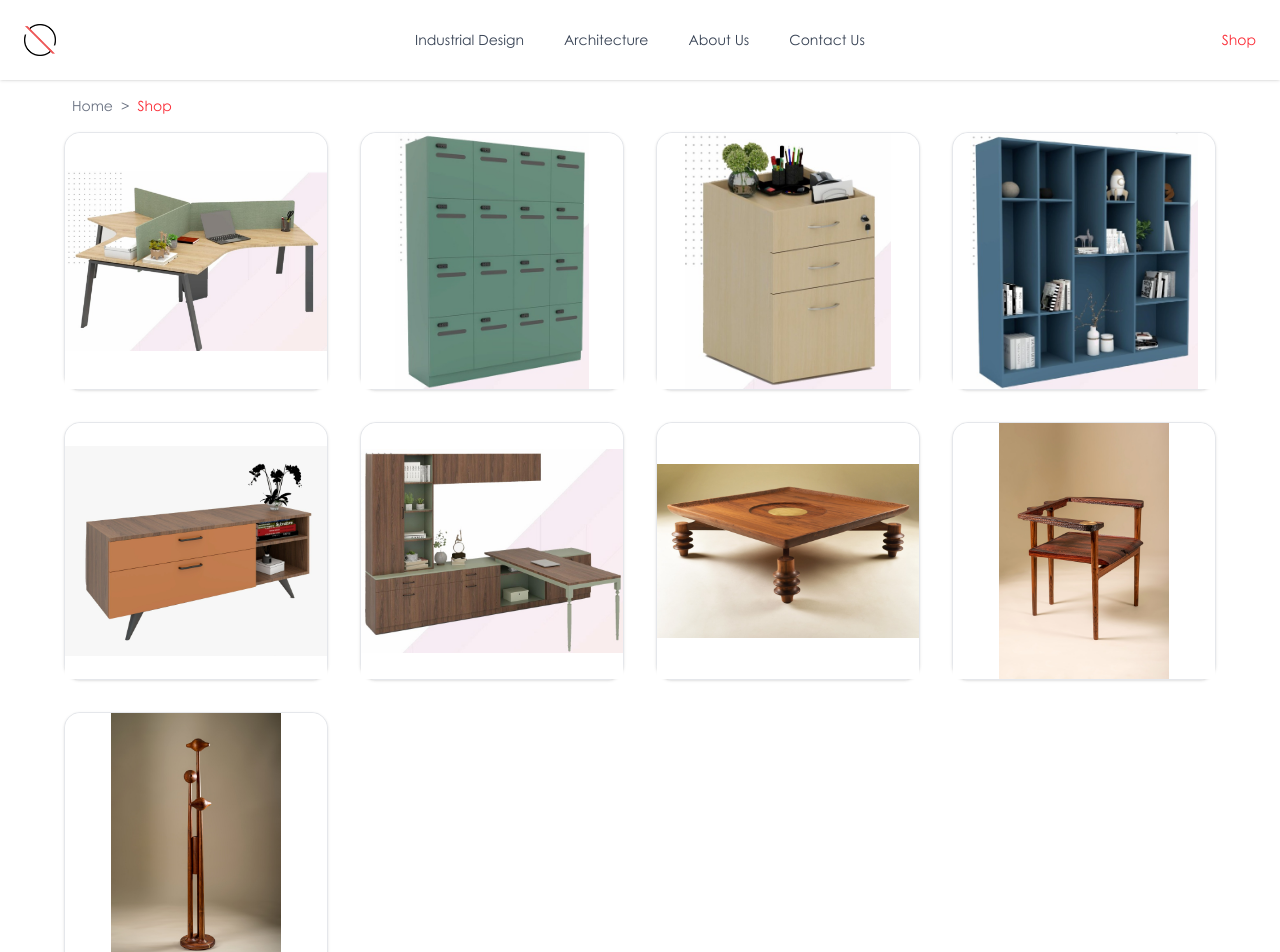
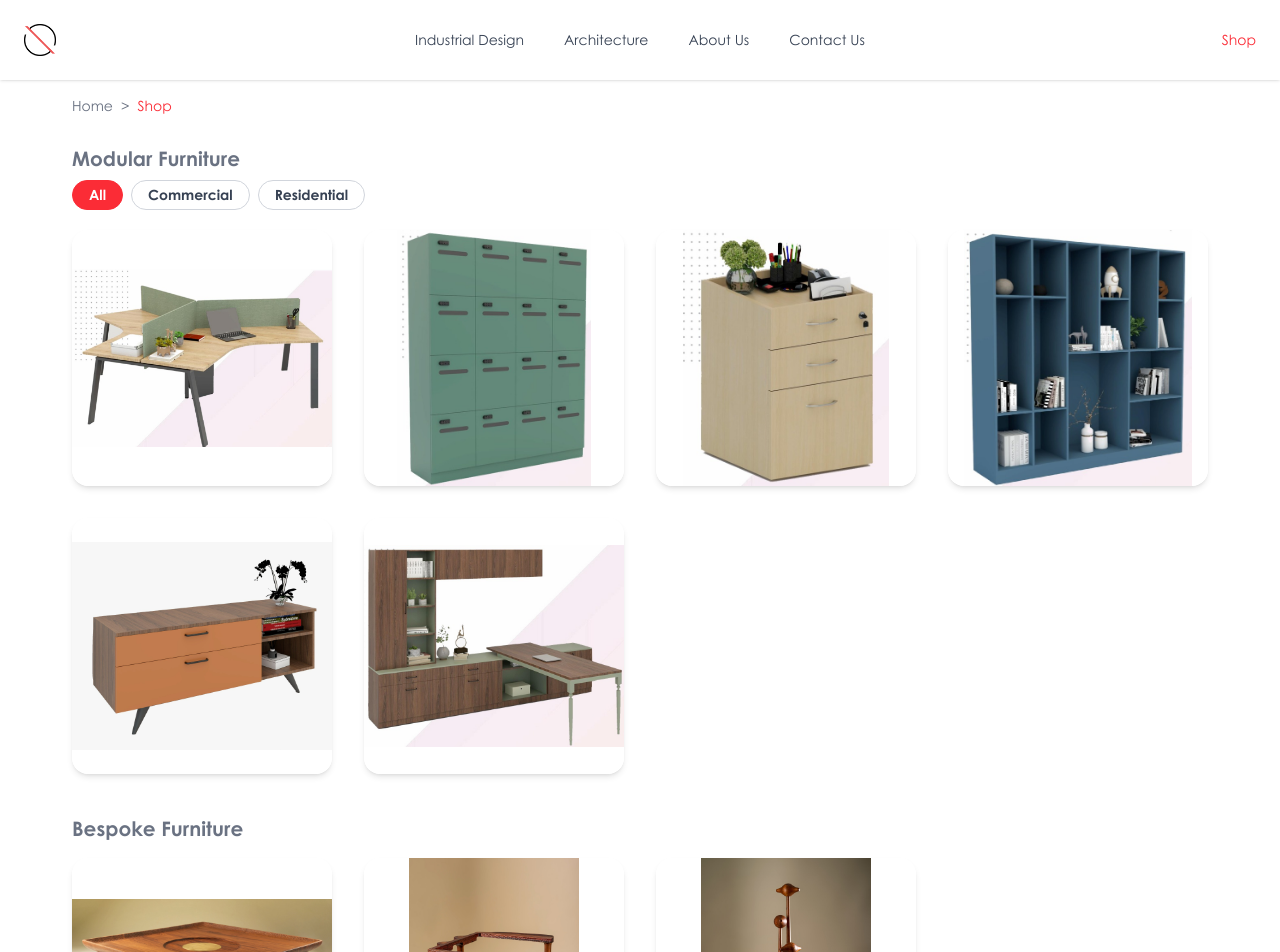
Before and after one commit to ShRavan-Variya/Unit-Modular-Studio, a Next.js app: page /products in a window 1280 px wide. Shown: the top 952 px of the page. Built offline with nearby package versions, Linux system fonts and the light colour scheme.

Commit message:
shop screen changes

```diff
--- a/src/app/products/Products.tsx
+++ b/src/app/products/Products.tsx
@@ -1,97 +1,93 @@
 "use client";
 
+import {useState} from "react";
 import {products, partners} from "@/constants/Theme";
-import {useSearchParams} from "next/navigation";
 import TopNav from "@/components/TopNav";
 import Image from "next/image";
 import Link from "next/link";
+import ProductCard from "@/components/ProductCard";
+
+const getUniqueSubcategories = (items: typeof products) => {
+  return [...new Set(items.map((p) => p.subcategory).filter(Boolean))];
+};
 
 export default function Products() {
-  const searchParams = useSearchParams();
-  const category = searchParams.get("category");
-  const subcategory = searchParams.get("subcategory");
+  const [selectedSubcategory, setSelectedSubcategory] = useState("All");
+
+  const modularProducts = products.filter(p => p.category === "Modular Furniture");
+  const bespokeProducts = products.filter(p => p.category === "Bespoke Furniture");
+  const subcategories = ["All", ...getUniqueSubcategories(modularProducts)];
+
+  const filteredModular = selectedSubcategory === "All"
+    ? modularProducts
+    : modularProducts.filter(p => p.subcategory.toLowerCase() === selectedSubcategory.toLowerCase());
+
   const duplicatedPartners = [...partners, ...partners, ...partners];
-
-  const filteredProjects = products.filter((item) => {
-    if (!category && !subcategory) return true;
-    if (item.category !== category) return false;
-    if (category === "Bespoke") return true;
-    if (subcategory) {
-      return item.subcategory?.toLowerCase() === subcategory.toLowerCase();
-    }
-    return true;
-  });
 
   return (
     <div className="flex flex-col min-h-screen bg-white">
-      {/* Main Scrollable Content */}
       <div className="flex-grow w-full mx-auto overflow-y-auto p-8 pt-20">
         <TopNav current={"products"} />
-        {/* Breadcrumb */}
-        <div className="w-full px-10 py-4 text-sm text-gray-500">
+
+        <div className="w-full px-3 sm:px-10 py-4 text-sm text-gray-500">
           <nav className="flex space-x-2" aria-label="Breadcrumb">
             <Link href="/" className="hover:underline">Home</Link>
             <span>&gt;</span>
-            {subcategory ? (
-              <>
-                <Link href="/products" className="hover:underline">Shop</Link>
-                <span>&gt;</span>
-                <Link href={`/products?category=${category}`} className="hover:underline">{category}</Link>
-                <span>&gt;</span>
-                <span className="text-red-500 font-medium">{subcategory}</span>
-              </>
-            ) : category ? (
-              <>
-                <Link href="/products" className="hover:underline">Shop</Link>
-                <span>&gt;</span>
-                <span className="text-red-500 font-medium">{category}</span>
-              </>
-            ) : <Link href="/products" className="text-red-500 font-medium">Shop</Link>}
+            <Link href="/products" className="text-red-500 font-medium">Shop</Link>
           </nav>
         </div>
-        {/* Grid Layout */}
-        <div className="grid grid-cols-1 sm:grid-cols-2 md:grid-cols-3 xl:grid-cols-4 gap-8 px-8">
-          {filteredProjects.length === 0 ? (
+
+        <h2 className="text-xl font-semibold mb-2 mt-3 text-gray-500 px-3 sm:px-10 ">Modular Furniture</h2>
+        <div className="flex flex-wrap gap-2 mb-5 px-3 sm:px-10">
+          {subcategories.map((sub, index) => (
+            <button
+              key={index}
+              onClick={() => setSelectedSubcategory(sub)}
+              className={`px-4 py-1 border rounded-full text-sm font-semibold transition ${
+                selectedSubcategory === sub
+                  ? "bg-red-500 text-white border-red-500"
+                  : "bg-white text-gray-700 border-gray-300 hover:bg-gray-100"
+              }`}
+            >{sub}</button>
+          ))}
+        </div>
+        <div className="grid grid-cols-1 sm:grid-cols-2 md:grid-cols-3 xl:grid-cols-4 gap-8 px-3 sm:px-10">
+          {filteredModular.length === 0 ? (
             <div className="col-span-full text-center text-gray-500">No products found.</div>
           ) : (
-            filteredProjects.map((item) => (
-              item.link ? (
-                <a
-                  key={item.id}
-                  href={item.link}
-                  target="_blank"
-                  rel="noopener noreferrer"
-                  className="block bg-white border border-gray-200 rounded-2xl shadow hover:shadow-lg transition duration-300 hover:scale-105"
-                >
-                  <div className="relative w-full h-64 rounded-t-2xl overflow-hidden">
-                    <Image
-                      src={item.image.src}
-                      alt={`Product ${item.id}`}
-                      fill
-                      className="object-contain bg-white"
-                    />
-                  </div>
-                </a>
-              ) : (
-                <div
-                  key={item.id}
-                  className="bg-white border border-gray-200 rounded-2xl shadow hover:shadow-lg transition duration-300 hover:scale-105"
-                >
-                  <div className="relative w-full h-64 rounded-t-2xl overflow-hidden">
-                    <Image
-                      src={item.image.src}
-                      alt={`Product ${item.id}`}
-                      fill
-                      className="object-contain bg-white"
-                    />
-                  </div>
-                </div>
-              )
+            filteredModular.map((item) => (
+              <ProductCard
+                key={item.id}
+                id={item.id}
+                image={item.image}
+                image2={item.image2}
+                category={item.category}
+                subcategory={item.subcategory}
+                link={item.link}
+              />
             ))
           )}
         </div>
+
+        <h2 className="text-xl font-semibold mb-4 mt-10 text-gray-500 px-3 sm:px-10">Bespoke Furniture</h2>
+        <div className="grid grid-cols-1 sm:grid-cols-2 md:grid-cols-3 xl:grid-cols-4 gap-8 px-3 sm:px-10">
+          {bespokeProducts.length === 0 ? (
+            <div className="col-span-full text-center text-gray-500">No products found.</div>
+          ) : (
+            bespokeProducts.map((item) => (
+              <ProductCard
+                key={item.id}
+                id={item.id}
+                image={item.image}
+                image2={item.image2}
+                category={item.category}
+                subcategory={item.subcategory}
+                link={item.link}
+              />
+            )
+          ))}
+        </div>
       </div>
-        {/* Partners Footer */}
       <div className="relative overflow-hidden mx-10 md:mx-15 lg:mx-25 xl:mx-35 mt-15 pb-10">
         <div className="pointer-events-none absolute left-0 top-0 h-full w-30 md:w-80 lg:w-100 xl:w-180 z-10 bg-gradient-to-r from-white to-transparent" />
         <div className="pointer-events-none absolute right-0 top-0 h-full w-30 md:w-80 lg:w-100 xl:w-180 z-10 bg-gradient-to-l from-white to-transparent" />
--- /dev/null
+++ b/src/components/ProductCard.tsx
@@ -0,0 +1,52 @@
+import React, {FC} from 'react';
+import Image, {StaticImageData} from 'next/image';
+
+interface ProductCardProps {
+  id: number;
+  image: StaticImageData;
+  image2: StaticImageData;
+  category: string;
+  subcategory: string;
+  link?: string;
+}
+
+const ProductCard: FC<ProductCardProps> = (props) => {
+  const Wrapper = props.link ? 'a' : 'div';
+
+  return (
+    <Wrapper
+      {...(props.link && {
+        href: props.link,
+        target: "_blank",
+        rel: "noopener noreferrer",
+      })}
+      className="group block w-full h-64 perspective-1000"
+    >
+      <div className="relative w-full h-full transition-transform duration-700 ease-in-out transform-gpu group-hover:rotate-y-180 [transform-style:preserve-3d] shadow-md group-hover:shadow-lg rounded-2xl">
+
+        {/* Front Side */}
+        <div className="absolute w-full h-full [backface-visibility:hidden] rounded-2xl overflow-hidden">
+          <Image
+            src={props.image}
+            alt={`Product ${props.id}`}
+            fill
+            className="object-contain bg-white rounded-2xl"
+          />
+        </div>
+
+        {/* Back Side */}
+        <div className="absolute w-full h-full [backface-visibility:hidden] [transform:rotateY(180deg)] rounded-2xl overflow-hidden bg-white">
+          <Image
+            src={props.image2}
+            alt={`Product ${props.id} Preview`}
+            fill
+            className="object-contain bg-white rounded-2xl"
+          />
+        </div>
+
+      </div>
+    </Wrapper>
+  );
+};
+
+export default ProductCard;
--- a/src/constants/Theme.ts
+++ b/src/constants/Theme.ts
@@ -165,15 +165,15 @@ import bes02 from '@/assets/shop/bespoke/02.jpg';
 import bes03 from '@/assets/shop/bespoke/03.jpg';
 
 export const products = [
-  {id: 1, image: com01, category: 'Modular Furniture', subcategory: 'Commercial'},
-  {id: 2, image: com02, category: 'Modular Furniture', subcategory: 'Commercial'},
-  {id: 3, image: com03, category: 'Modular Furniture', subcategory: 'Commercial'},
-  {id: 4, image: com04, category: 'Modular Furniture', subcategory: 'Commercial'},
-  {id: 5, image: res01, category: 'Modular Furniture', subcategory: 'Residential'},
-  {id: 6, image: res02, category: 'Modular Furniture', subcategory: 'Residential'},
-  {id: 7, image: bes01, category: 'Bespoke Furniture', subcategory: '', link: 'https://sutary.com/product/chatur-centre-table/'},
-  {id: 8, image: bes02, category: 'Bespoke Furniture', subcategory: '', link: 'https://sutary.com/product/asan-chair/'},
-  {id: 9, image: bes03, category: 'Bespoke Furniture', subcategory: '', link: 'https://sutary.com/product/bormala-coat-hanger/'}
+  {id: 1, image: com01, image2: com03, category: 'Modular Furniture', subcategory: 'Commercial'},
+  {id: 2, image: com02, image2: com04, category: 'Modular Furniture', subcategory: 'Commercial'},
+  {id: 3, image: com03, image2: com01, category: 'Modular Furniture', subcategory: 'Commercial'},
+  {id: 4, image: com04, image2: com02, category: 'Modular Furniture', subcategory: 'Commercial'},
+  {id: 5, image: res01, image2: res02, category: 'Modular Furniture', subcategory: 'Residential'},
+  {id: 6, image: res02, image2: res01, category: 'Modular Furniture', subcategory: 'Residential'},
+  {id: 7, image: bes01, image2: bes02, category: 'Bespoke Furniture', subcategory: '', link: 'https://sutary.com/product/chatur-centre-table/'},
+  {id: 8, image: bes02, image2: bes03, category: 'Bespoke Furniture', subcategory: '', link: 'https://sutary.com/product/asan-chair/'},
+  {id: 9, image: bes03, image2: bes01, category: 'Bespoke Furniture', subcategory: '', link: 'https://sutary.com/product/bormala-coat-hanger/'}
 ];
 
 // PARTNERS
```
Also changed, not shown: src/components/TopNav.tsx (+7 -7 lines).
